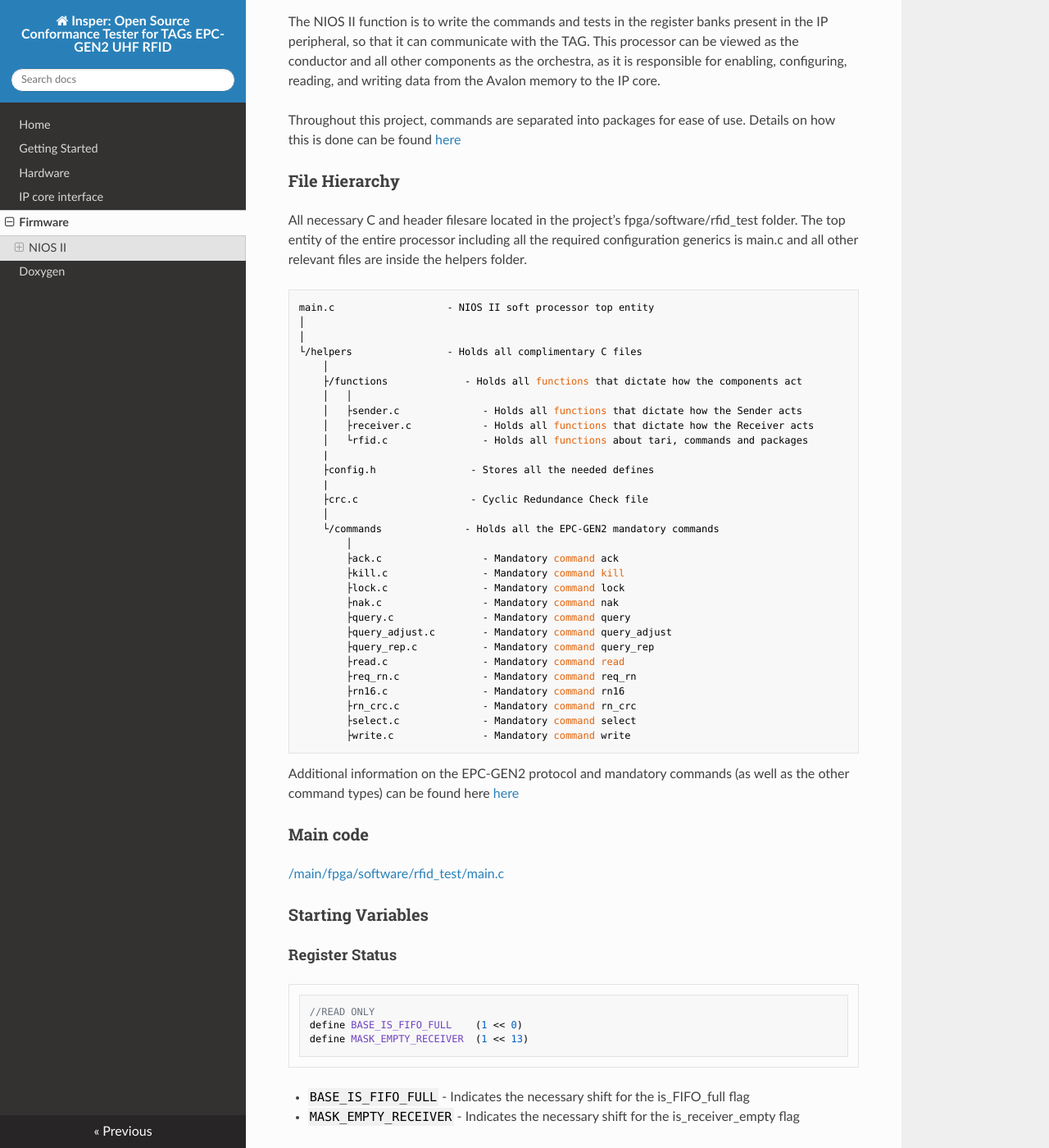
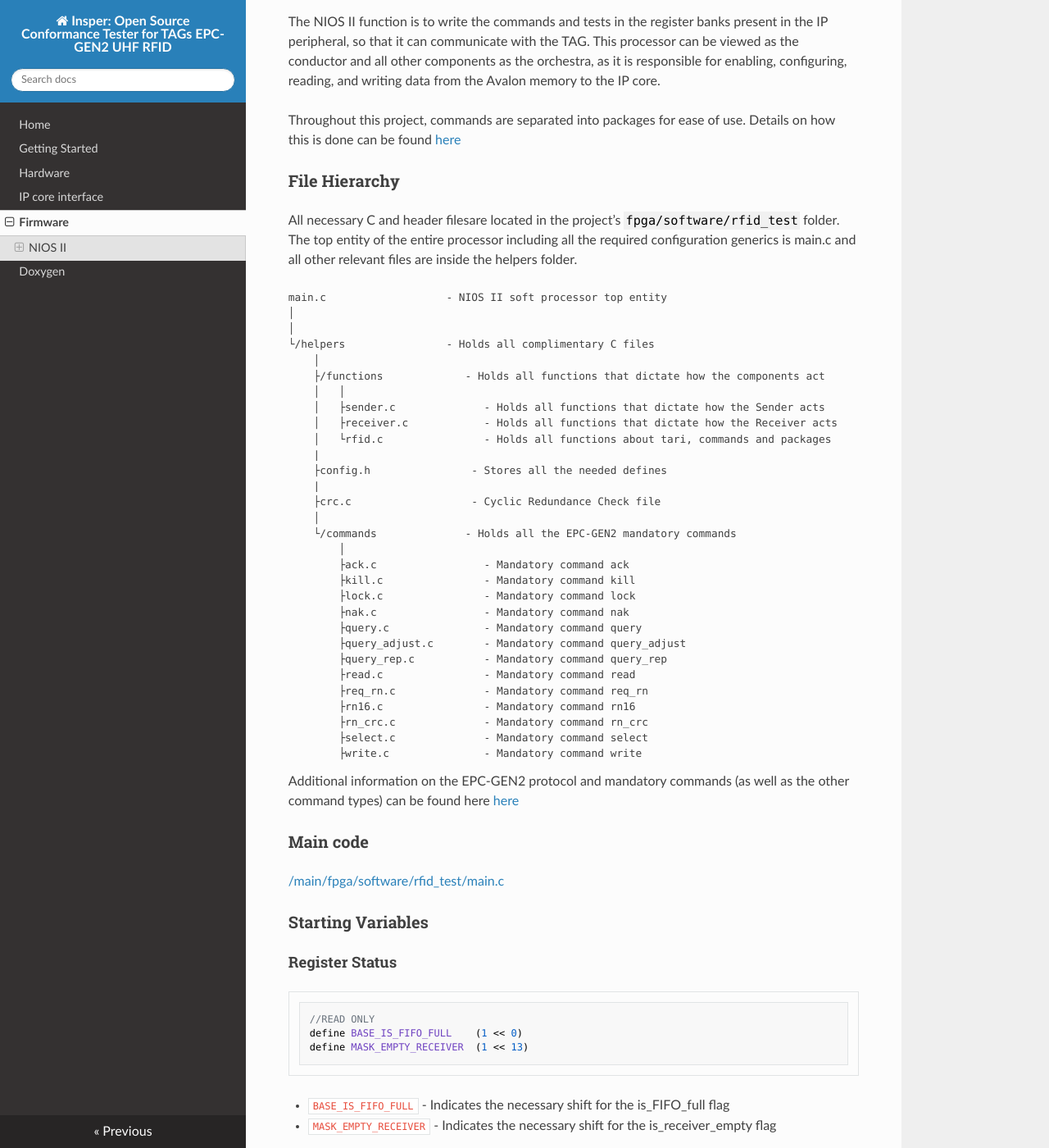
Before and after one commit to pfeinsper/21b-indago-rfid-conformance-tester, an MkDocs documentation site: the page built from docs-src/firmware.md, in a window 1280 px wide and 1400 px high, scrolled down 513 px. Shown: the whole window at 82% size. Built offline with MkDocs 1.6.1, drawn with Linux system fonts in a browser that asks for light colours; nearby versions of some CDN libraries; some of the changed lines change nothing that is shown; some of the changed text lies outside the part shown.

Commit message:
New file hierarchy + reverted to normal code syntax in some cases

````diff
--- a/docs-src/firmware.md
+++ b/docs-src/firmware.md
@@ -1,4 +1,5 @@
 # Firmware
+
 This section contains an explanation of the firmware/code of this project, which is centered around the NIOS II soft processor.
 
 ## NIOS II
@@ -13,38 +14,40 @@ Throughout this project, commands are separated into packages for ease of use. D
 
 ### File Hierarchy
 
-All necessary C and header filesare located in the project’s fpga/software/rfid_test folder. The top entity of the entire processor including all the required configuration generics is main.c and all other relevant files are inside the helpers folder.
+All necessary C and header filesare located in the project’s <guide>fpga/software/rfid_test</guide> folder. The top entity of the entire processor including all the required configuration generics is main.c and all other relevant files are inside the helpers folder.
 
-    main.c                   - NIOS II soft processor top entity
+<pre>
+main.c                   - NIOS II soft processor top entity
+│
+│
+└/helpers                - Holds all complimentary C files
     │
+    ├/functions             - Holds all functions that dictate how the components act
+    │   │
+    │   ├sender.c              - Holds all functions that dictate how the Sender acts
+    │   ├receiver.c            - Holds all functions that dictate how the Receiver acts
+    │   └rfid.c                - Holds all functions about tari, commands and packages
+    |
+    ├config.h                - Stores all the needed defines
+    |
+    ├crc.c                   - Cyclic Redundance Check file
     │
-    └/helpers                - Holds all complimentary C files
+    └/commands              - Holds all the EPC-GEN2 mandatory commands
         │
-        ├/functions             - Holds all functions that dictate how the components act
-        │   │
-        │   ├sender.c              - Holds all functions that dictate how the Sender acts
-        │   ├receiver.c            - Holds all functions that dictate how the Receiver acts
-        │   └rfid.c                - Holds all functions about tari, commands and packages
-        |
-        ├config.h                - Stores all the needed defines
-        |
-        ├crc.c                   - Cyclic Redundance Check file
-        │
-        └/commands              - Holds all the EPC-GEN2 mandatory commands
-            │
-            ├ack.c                 - Mandatory command ack
-            ├kill.c                - Mandatory command kill
-            ├lock.c                - Mandatory command lock
-            ├nak.c                 - Mandatory command nak
-            ├query.c               - Mandatory command query
-            ├query_adjust.c        - Mandatory command query_adjust
-            ├query_rep.c           - Mandatory command query_rep
-            ├read.c                - Mandatory command read
-            ├req_rn.c              - Mandatory command req_rn
-            ├rn16.c                - Mandatory command rn16
-            ├rn_crc.c              - Mandatory command rn_crc
-            ├select.c              - Mandatory command select
-            ├write.c               - Mandatory command write
+        ├ack.c                 - Mandatory command ack
+        ├kill.c                - Mandatory command kill
+        ├lock.c                - Mandatory command lock
+        ├nak.c                 - Mandatory command nak
+        ├query.c               - Mandatory command query
+        ├query_adjust.c        - Mandatory command query_adjust
+        ├query_rep.c           - Mandatory command query_rep
+        ├read.c                - Mandatory command read
+        ├req_rn.c              - Mandatory command req_rn
+        ├rn16.c                - Mandatory command rn16
+        ├rn_crc.c              - Mandatory command rn_crc
+        ├select.c              - Mandatory command select
+        ├write.c               - Mandatory command write
+</pre>
 
 Additional information on the EPC-GEN2 protocol and mandatory commands (as well as the other command types) can be found here [here](index.md)
 
@@ -56,19 +59,18 @@ Additional information on the EPC-GEN2 protocol and mandatory commands (as well
 
 #### Register Status
 
-```c
+```C
 //READ ONLY
 define BASE_IS_FIFO_FULL    (1 << 0)
 define MASK_EMPTY_RECEIVER  (1 << 13)
 ```
 
-- <guide>BASE_IS_FIFO_FULL</guide>   - Indicates the necessary shift for the is_FIFO_full flag
-- <guide>MASK_EMPTY_RECEIVER</guide> - Indicates the necessary shift for the is_receiver_empty flag
-
+- `BASE_IS_FIFO_FULL`  - Indicates the necessary shift for the is_FIFO_full flag
+- `MASK_EMPTY_RECEIVER` - Indicates the necessary shift for the is_receiver_empty flag
 
 #### Register Settings
 
-```c
+```C
 //READ/WRITE
 define BASE_REG_SET         (0)
 define MASK_RST             (1 << 0)
@@ -83,26 +85,25 @@ define SENDER_ENABLE_CTRL   (1 << 6)
 define SENDER_IS_PREAMBLE   (0 << 7)
 define MASK_READ_REQ        (1 << 12)
 define MASK_FINISH_SEND     (1 << 3)
-
 ```
 
-- <guide>BASE_REG_SET</guide>       - Memory address for the REGISTER_SETTINGS
-- <guide>MASK_RST</guide>           - Indicates the necessary shift for the sender_reset flag
-- <guide>MASK_EN</guide>            - Indicates the necessary shift for the sender_enable flag
-- <guide>MASK_RST_RECEIVER</guide>  - Indicates the necessary shift for the receiver_reset flag
-- <guide>MASK_EN_RECEIVER</guide>   - Indicates the necessary shift for the receiver_enable flag
-- <guide>MASK_CLR_FIFO</guide>      - Indicates the necessary shift for the sender_clear_FIFO flag
-- <guide>MASK_LOOPBACK</guide>      - Indicates the necessary shift for the RFID_loopback flag
-- <guide>MASK_CLR_FINISHED</guide>  - Indicates the necessary shift for the sender_clear_finished flag
-- <guide>SENDER_HAS_GEN</guide>     - Indicates the necessary shift for the sender_has_generator flag
-- <guide>SENDER_ENABLE_CTRL</guide> - Indicates the necessary shift for the sender_enable_controller flag
-- <guide>SENDER_IS_PREAMBLE</guide> - Indicates the necessary shift for the sender_is_preamble flag
-- <guide>MASK_READ_REQ</guide>      - Indicates the necessary shift for the receiver_read_request flag
-- <guide>MASK_FINISH_SEND</guide>   - Indicates the necessary shift for the mask_finish_send flag
+- `BASE_REG_SET`       - Memory address for the REGISTER_SETTINGS
+- `MASK_RST`           - Indicates the necessary shift for the sender_reset flag
+- `MASK_EN`            - Indicates the necessary shift for the sender_enable flag
+- `MASK_RST_RECEIVER`  - Indicates the necessary shift for the receiver_reset flag
+- `MASK_EN_RECEIVER`   - Indicates the necessary shift for the receiver_enable flag
+- `MASK_CLR_FIFO`      - Indicates the necessary shift for the sender_clear_FIFO flag
+- `MASK_LOOPBACK`      - Indicates the necessary shift for the RFID_loopback flag
+- `MASK_CLR_FINISHED`  - Indicates the necessary shift for the sender_clear_finished flag
+- `SENDER_HAS_GEN`     - Indicates the necessary shift for the sender_has_generator flag
+- `SENDER_ENABLE_CTRL` - Indicates the necessary shift for the sender_enable_controller flag
+- `SENDER_IS_PREAMBLE` - Indicates the necessary shift for the sender_is_preamble flag
+- `MASK_READ_REQ`      - Indicates the necessary shift for the receiver_read_request flag
+- `MASK_FINISH_SEND`   - Indicates the necessary shift for the mask_finish_send flag
 
 #### RFID - Addresses
 
-```c
+```C
 define BASE_REG_TARI       (1)
 define BASE_REG_FIFO       (2)
 define BASE_REG_TARI_101   (3)
@@ -120,25 +121,25 @@ define BASE_RECEIVER_USEDW (6)
 define BASE_ID             (7)
 ```
 
-- <guide>BASE_REG_TARI</guide>       - R/W - address of the tari
-- <guide>BASE_REG_FIFO</guide>       - R/W - address of FIFO R/W
-- <guide>BASE_REG_TARI_101</guide>   - W   - address of tari_101
-- <guide>BASE_REG_TARI_099</guide>   - W   - address of tari_099
-- <guide>BASE_REG_TARI_1616</guide>  - W   - address of tari_1616
-- <guide>BASE_REG_TARI_1584</guide>  - W   - address of tari_1584
-- <guide>BASE_REG_PW</guide>         - W   - address of pw
-- <guide>BASE_REG_DELIMITER</guide>  - W   - address of delimiter
-- <guide>BASE_REG_RTCAL</guide>      - W   - address of receiver transmitter callibration
-- <guide>BASE_REG_TRCAL</guide>      - W   - address of transmitter receiver callibrtation
-- <guide>BASE_REG_STATUS</guide>     - R   - address of REGISTER_STATUS
-- <guide>BASE_RECEIVER_DATA</guide>  - R   - address of receiver data
-- <guide>BASE_SENDER_USEDW</guide>   - R   - address of sender_FIFO_actual_size
-- <guide>BASE_RECEIVER_USEDW</guide> - R   - address of receiver_FIFO_actual_size
-- <guide>BASE_ID</guide>             - R   - address of IP core
+- `BASE_REG_TARI`       - R/W - address of the tari
+- `BASE_REG_FIFO`       - R/W - address of FIFO R/W
+- `BASE_REG_TARI_101`   - W   - address of tari_101
+- `BASE_REG_TARI_099`   - W   - address of tari_099
+- `BASE_REG_TARI_1616`  - W   - address of tari_1616
+- `BASE_REG_TARI_1584`  - W   - address of tari_1584
+- `BASE_REG_PW`         - W   - address of pw
+- `BASE_REG_DELIMITER`  - W   - address of delimiter
+- `BASE_REG_RTCAL`      - W   - address of receiver transmitter callibration
+- `BASE_REG_TRCAL`      - W   - address of transmitter receiver callibrtation
+- `BASE_REG_STATUS`     - R   - address of REGISTER_STATUS
+- `BASE_RECEIVER_DATA`  - R   - address of receiver data
+- `BASE_SENDER_USEDW`   - R   - address of sender_FIFO_actual_size
+- `BASE_RECEIVER_USEDW` - R   - address of receiver_FIFO_actual_size
+- `BASE_ID`             - R   - address of IP core
 
 #### RFID - Command specifications
 
-```c
+```C
 // package defines
 define data_mask_size      (6)
 define data_package_size   (26)
@@ -148,16 +149,16 @@ define bits26              (0x3FFFFFF)
 define bits32              (0xFFFFFFFF)
 ```
 
-- <guide>data_mask_size</guide>    - defines the number of bits reserved for the mask
-- <guide>data_package_size</guide> - defines the number of bits reserved for the data
-- <guide>eop</guide>               - defines the END_OF_PACKAGE format
-- <guide>bits6</guide>             - mask for full package mask
-- <guide>bits26</guide>            - mask for full package data
-- <guide>bits32</guide>            - mask for full package
+- `data_mask_size`    - defines the number of bits reserved for the mask
+- `data_package_size` - defines the number of bits reserved for the data
+- `eop`               - defines the END_OF_PACKAGE format
+- `bits6`             - mask for full package mask
+- `bits26`            - mask for full package data
+- `bits32`            - mask for full package
 
 #### RFID - Start of Communication Values
 
-```c
+```C
 int tari_100  = rfid_tari_2_clock(10e-6, FREQUENCY);
 int pw        = rfid_tari_2_clock(5e-6, FREQUENCY);
 int delimiter = rfid_tari_2_clock(62.5e-6, FREQUENCY);
@@ -165,18 +166,18 @@ int RTcal     = rfid_tari_2_clock(135e-6, FREQUENCY);
 int TRcal     = rfid_tari_2_clock(135e-6, FREQUENCY);
 ```
 
-- <guide>tari_100</guide>    - tari time parameter
-- <guide>pw</guide>          - pw parameter
-- <guide>delimiter</guide>   - Delimiter parameter
-- <guide>RTcal</guide>       - Receiver transmitter callibration parameter
-- <guide>TRcal</guide>       - Transmitter receiver callibration parameter
+- `tari_100`    - tari time parameter
+- `pw`          - pw parameter
+- `delimiter`   - Delimiter parameter
+- `RTcal`       - Receiver transmitter callibration parameter
+- `TRcal`       - Transmitter receiver callibration parameter
 
 ### Functions
 
 #### RFID functions
 
-```c
-void rfid_set_loopback()
+```C
+void rfid()
 void rfid_set_tari(int tari_value)
 void rfid_set_tari_boundaries(int tari_101, int tari_099, int tari_1616, int tari_1584, int pw, int delimiter, int RTcal, int TRcal)
 int rfid_create_mask_from_value(int value)
@@ -184,16 +185,16 @@ int rfid_check_command(int *packages, int quant_packages, int command_size)
 int rfid_get_ip_id()
 ```
 
-- <guide>void rfid_set_loopback</guide> - Connects Tx on Rx creating a loop, used for testing the reader
-- <guide>void rfid_set_tari</guide> - Sets the tari value on the IP core
-- <guide>void rfid_set_tari_boundaries</guide> -  Sets the tari boundaries on the IP core
-- <guide>int rfid_create_mask_from_value</guide> - Generates the package mask based on the package received
-- <guide>int rfid_check_command</guide> - Checks if the received command is valid and present on the EPC-GEN2 protocol
-- <guide>int rfid_get_ip_id</guide> - Checks the currend address for the IP core
+- `void rfid_set_loopback` - Connects Tx on Rx creating a loop, used for testing the reader
+- `void rfid_set_tari` - Sets the tari value on the IP core
+- `void rfid_set_tari_boundaries` -  Sets the tari boundaries on the IP core
+- `int rfid_create_mask_from_value` - Generates the package mask based on the package received
+- `int rfid_check_command` - Checks if the received command is valid and present on the EPC-GEN2 protocol
+- `int rfid_get_ip_id` - Checks the currend address for the IP core
 
 #### SENDER functions
 
-```c
+```C
 int  sender_check_usedw()
 int  sender_check_fifo_full()
 void sender_enable()
@@ -203,29 +204,29 @@ void sender_start_ctrl()
 void sender_write_clr_finished_sending()
 int sender_read_finished_send()
 int sender_get_command_ints_size(int size_of_command)
-void sender_add_mask(int n, int command_vector_masked[n],unsigned long long result_data, unsigned int result_data_size)
+void sender_add_mask(int n, int command_vector_masked[n], unsigned long long result_data, unsigned int result_data_size)
 void sender_has_gen(int usesPreorFrameSync)
 void sender_is_preamble()
 void sender_send_command(command *command_ptr)
 ```
 
-- <guide>sender_check_usedw</guide> - Access the address that indicates how many packages are in the sender FIFO
-- <guide>sender_check_fifo_full</guide> - Access REG_STATUS to verify wether the FIFO is full or not
-- <guide>sender_enable</guide> - Access REG_SET to activate the peripheral Sender on the IP core
-- <guide>sender_send_package</guide> - Writes the package on the FIFO address
-- <guide>sender_send_end_of_package</guide> - Writes the EOP on the FIFO address
-- <guide>sender_start_ctrl</guide> - Access REG_SET to activate the sender controller with a pulse
-- <guide>sender_write_clr_finished_sending</guide> - Access REG_SET to clear the finished_sending flag with a pulse
-- <guide>sender_read_finished_send</guide> - Access RES_STATUS to check wether the package has been sent or not
-- <guide>sender_get_command_ints_size</guide> - Check the size of the command and calculates the size of each smaller package
-- <guide>sender_add_mask</guide> - Divides the command into smaller packages if needed and generates a mask based on the current package data size
-- <guide>sender_has_gen</guide> - Access REG_SET to define wether the generator should be activated
-- <guide>sender_is_preamble</guide> - If the generator is activated, defines if the generator is a preamble or a framesync
-- <guide>sender_send_command</guide> - Runs the all the functions related to the command, going through all the steps necessary to split in packages, add the masks, send and clear the flag registers in the end
+- `sender_check_usedw` - Access the address that indicates how many packages are in the sender FIFO
+- `sender_check_fifo_full` - Access REG_STATUS to verify wether the FIFO is full or not
+- `sender_enable` - Access REG_SET to activate the peripheral Sender on the IP core
+- `sender_send_package` - Writes the package on the FIFO address
+- `sender_send_end_of_package` - Writes the EOP on the FIFO address
+- `sender_start_ctrl` - Access REG_SET to activate the sender controller with a pulse
+- `sender_write_clr_finished_sending` - Access REG_SET to clear the finished_sending flag with a pulse
+- `sender_read_finished_send` - Access RES_STATUS to check wether the package has been sent or not
+- `sender_get_command_ints_size` - Check the size of the command and calculates the size of each smaller package
+- `sender_add_mask` - Divides the command into smaller packages if needed and generates a mask based on the current package data size
+- `sender_has_gen` - Access REG_SET to define wether the generator should be activated
+- `sender_is_preamble` - If the generator is activated, defines if the generator is a preamble or a framesync
+- `sender_send_command` - Runs the all the functions related to the command, going through all the steps necessary to split in packages, add the masks, send and clear the flag registers in the end
 
 #### RECEIVER functions
 
-```c
+```C
 void receiver_enable()
 int receiver_check_usedw()
 int receiver_request_package()
@@ -234,9 +235,9 @@ void receiver_rdreq()
 void receiver_get_package(int *command_vector, int quant_packages, int *command_size, int *quant_packages_received)
 ```
 
-- <guide>receiver_enable</guide> - Access REG_SET to activate the peripheral Receiver on the IP core
-- <guide>receiver_check_usedw</guide> - Access the address that indicates how many packages are in the receiver FIFO
-- <guide>receiver_request_package</guide> - Access BASE_RECEIVER_DATA to read the received package
-- <guide>receiver_empty</guide> - Access REG_SET to check wether the receiver FIFO is empty or not
-- <guide>receiver_rdreq</guide> - Access REG_SET to set the read_request flag with a pulse
-- <guide>receiver_get_package</guide> - Separates the package from `receiver_request_package` into data and mask
+- `receiver_enable` - Access REG_SET to activate the peripheral Receiver on the IP core
+- `receiver_check_usedw` - Access the address that indicates how many packages are in the receiver FIFO
+- `receiver_request_package` - Access BASE_RECEIVER_DATA to read the received package
+- `receiver_empty` - Access REG_SET to check wether the receiver FIFO is empty or not
+- `receiver_rdreq` - Access REG_SET to set the read_request flag with a pulse
+- `receiver_get_package` - Separates the package from `receiver_request_package` into data and mask
````
